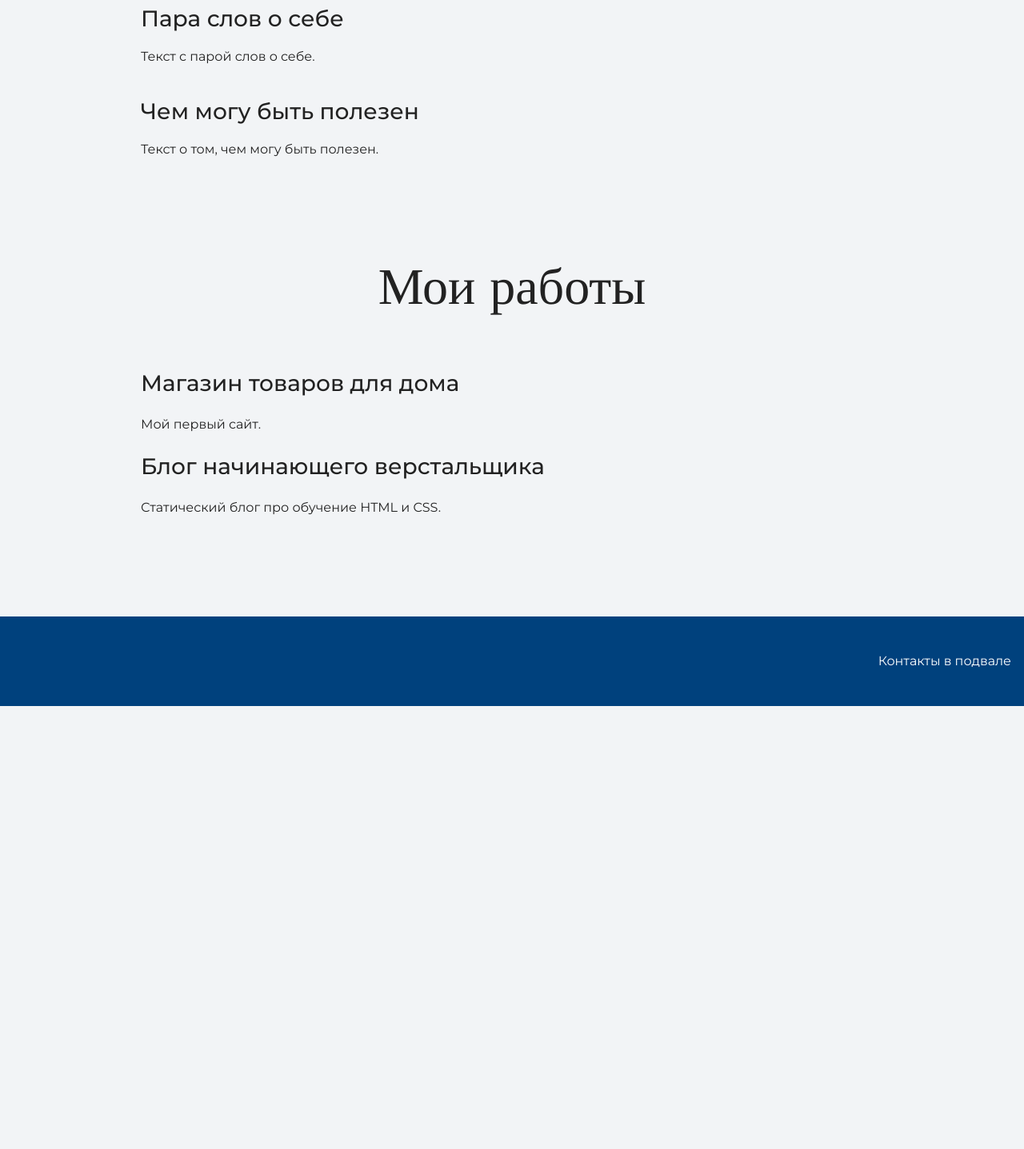
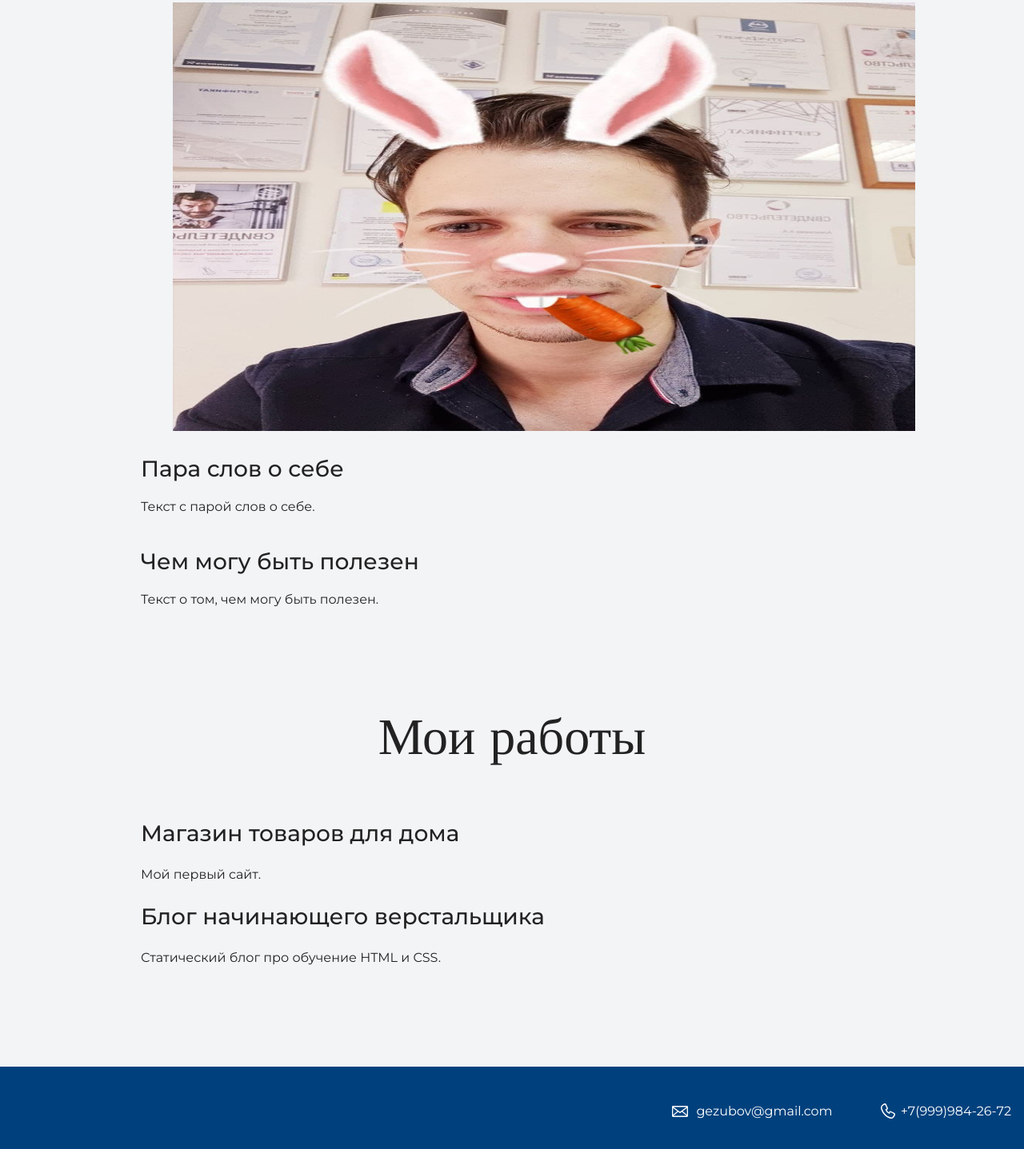
Before and after one commit to Gezubov/my-site-portfolio, a plain HTML site: page index.html in a window 1280 px wide. Shown: the part 1169-2606 px from the top of the page at 80% size. Before the commit the page ends 2052 px from the top, so only its background shows below. Drawn offline with nearby package versions, Linux system fonts and the light colour scheme.

Commit message:
Added images

```diff
--- a/index.html
+++ b/index.html
@@ -10,7 +10,8 @@
   <body>
     <header class="page-header">
       <div class="container">
-      <e-mail>email: gezubov@gmail.com</e-mail>
+      <a class = "header-email" href="mailto:gezubov@gmail.com">gezubov@gmail.com</a>
+      <a class = "header-phone" href="tel:+79999842672">+7(999)984-26-72</a>
       </div>
     </header>
 
@@ -24,6 +25,9 @@
     <section class="intro">
       <div class="container">
       <h2 class="subheading">Давайте познакомимся</h2>
+      <figure>
+        <img src="files/user.jpg" width="928" height="536" alt="Фотография Неопознанного Енота">
+      </figure>
       <h3>Пара слов о себе</h3>
       <p>Текст с парой слов о себе.</p>
       <h3>Чем могу быть полезен</h3>
@@ -45,7 +49,8 @@
 
     <footer class="page-footer">
       <div class="container">
-      Контакты в подвале
+        <a class = "footer-email" href="mailto:gezubov@gmail.com">gezubov@gmail.com</a>
+        <a class = "footer-phone" href="tel:+79999842672">+7(999)984-26-72</a>
       </div>
     </footer>
   </body>
```
Also changed, not shown: files/project.jpg (added), files/user.jpg (added), img/hero-bg.jpg (added), img/icon-css.svg (added), img/icon-email-footer.svg (added), img/icon-email-header.svg (added), img/icon-html.svg (added), img/icon-phone-footer.svg (added), img/icon-phone-header.svg (added).
